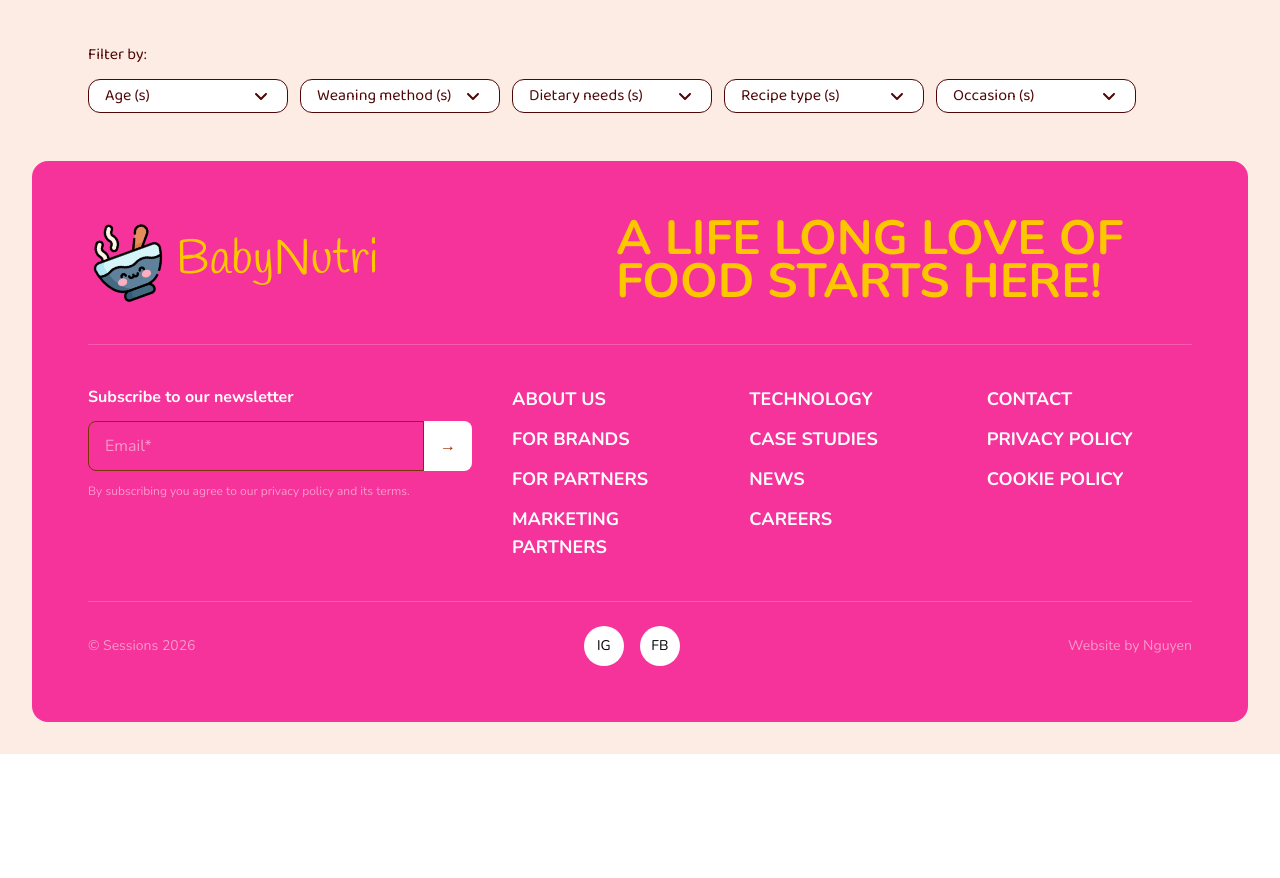
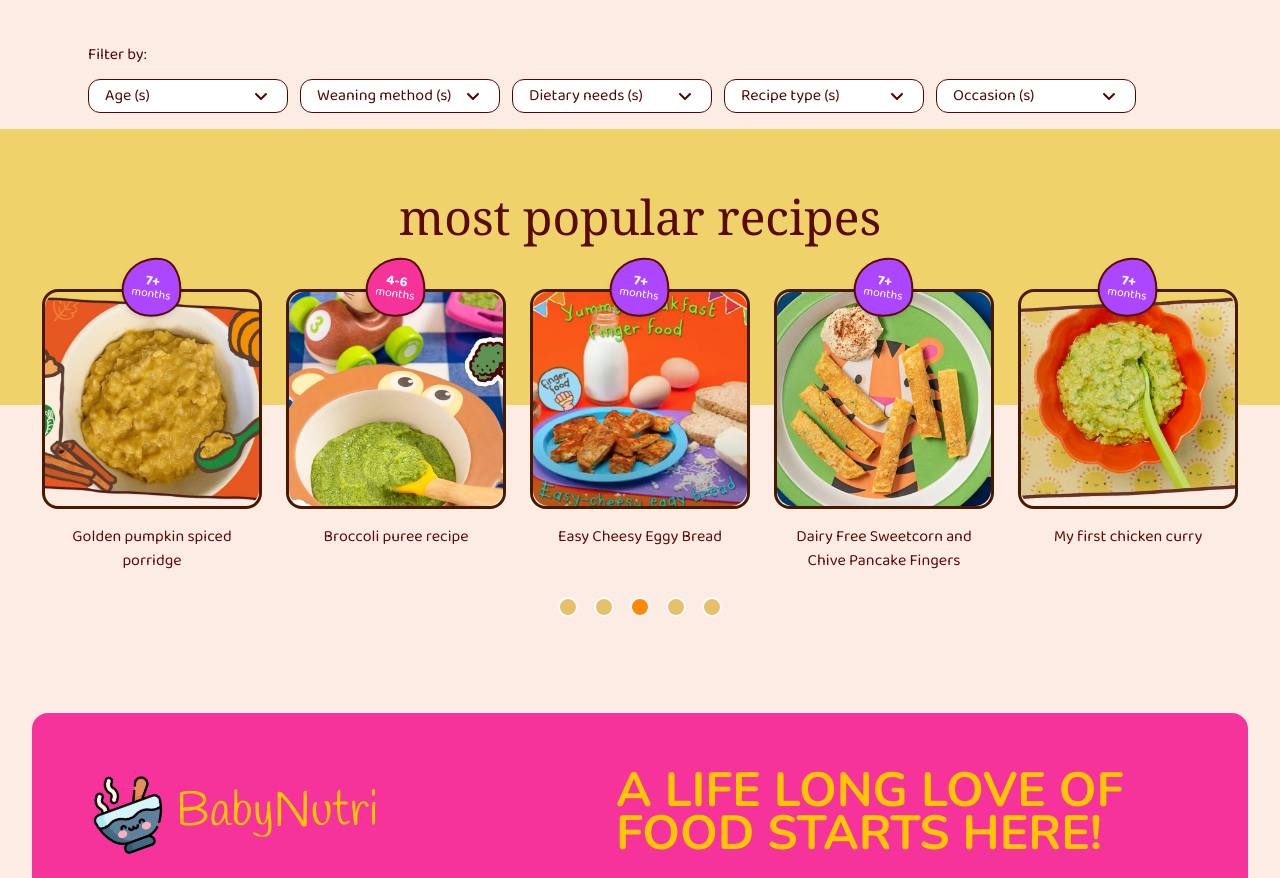
Before and after one commit to ngminhnguyen/Capstone2, a Next.js app: page /recipes in a window 1280 px wide. Shown: the part 568-1446 px from the top of the page. Before the commit the page ends 1322 px from the top, so only its background shows below. Built offline with nearby package versions, Linux system fonts and the light colour scheme.

Commit message:
Update page.tsx

```diff
--- a/src/app/recipes/page.tsx
+++ b/src/app/recipes/page.tsx
@@ -19,7 +19,7 @@
     const [OccasionFilter, setOccasionFilter] = useState<string[]>([]);
 
     // DATA demo
-    const recipes = [
+    const recipesFind = [
         { name: "Recipe 1", age: "6 months +" },
         { name: "Recipe 2", age: "7 months +" },
         { name: "Recipe 3", age: "10 months +" },
@@ -28,8 +28,42 @@
     // FILTER LOGIC
     const filteredData =
         ageFilter.length === 0
-            ? recipes
-            : recipes.filter((item) => ageFilter.includes(item.age));
+            ? recipesFind
+            : recipesFind.filter((item) => ageFilter.includes(item.age));
+
+    //Recipes
+    const recipesPopular = [
+        {
+            title: "Golden pumpkin spiced porridge",
+            img: "/images/popularRecipe1.webp",
+            age: "7+ months",
+            color: "bg-purple-500",
+        },
+        {
+            title: "Broccoli puree recipe",
+            img: "/images/popularRecipe2.webp",
+            age: "4-6 months",
+            color: "bg-pink-500",
+        },
+        {
+            title: "Easy Cheesy Eggy Bread",
+            img: "/images/popularRecipe3.webp",
+            age: "7+ months",
+            color: "bg-purple-500",
+        },
+        {
+            title: "Dairy Free Sweetcorn and Chive Pancake Fingers",
+            img: "/images/popularRecipe4.webp",
+            age: "7+ months",
+            color: "bg-purple-500",
+        },
+        {
+            title: "My first chicken curry",
+            img: "/images/popularRecipe5.webp",
+            age: "7+ months",
+            color: "bg-purple-500",
+        },
+    ];
 
     return (
         <div
@@ -189,6 +223,86 @@
                                     />
                                 </div> */}
                 </div>
+                {/* RECIPES */}
+                <section className="relative w-full py-16">
+                    {/* BACKGROUND 1/2 */}
+                    <div className="absolute top-0 left-0 w-full h-1/2 bg-[#EFD36A] z-0"></div>
+
+                    {/* CONTENT */}
+                    <div className="relative z-10">
+                        {/* TITLE */}
+                        <h2 className="text-center text-4xl md:text-5xl font-serif text-[#5A0A0A] mb-12">
+                            most popular recipes
+                        </h2>
+
+                        {/* CARDS */}
+                        <div className="flex justify-center gap-6 px-6">
+                            {recipesPopular.map((item, index) => (
+                                <div
+                                    key={index}
+                                    className="relative flex flex-col items-center"
+                                >
+                                    {/* BADGE */}
+                                    <div
+                                        className={`absolute -top-8 left-1/2 -translate-x-1/2 z-20`}
+                                    >
+                                        <div
+                                            className={`
+                                     ${item.color}
+                                    w-15 h-15
+                                    flex flex-col items-center justify-center
+                                     text-white
+                                    border-2 border-[#5A0A0A]
+                                    shadow-md
+                                    rotate-[8deg]
+                                    rounded-[60%_40%_55%_45%/55%_60%_40%_45%]
+                                    `}
+                                        >
+                                            <span className="text-[14px] font-bold leading-none">
+                                                {item.age.split(" ")[0]}
+                                            </span>
+                                            <span className="text-[12px] leading-none">
+                                                {item.age.split(" ")[1]}
+                                            </span>
+                                        </div>
+                                    </div>
+                                    {/* CARD */}
+                                    <div className=" w-55 overflow-visible">
+                                        {/* IMAGE */}
+                                        <div className="border-3 border-amber-950 rounded-2xl">
+                                            <img
+                                                src={item.img}
+                                                alt={item.title}
+                                                className="w-full object-cover rounded-2xl"
+                                                width={400}
+                                                height={300}
+                                            />
+                                        </div>
+                                    </div>
+
+                                    {/* TITLE */}
+                                    <p className="mt-4 text-center text-[#5A0A0A] font-medium max-w-50">
+                                        {item.title}
+                                    </p>
+                                </div>
+                            ))}
+                        </div>
+
+                        {/* DOTS */}
+                        <div className="flex justify-center gap-4 mt-6">
+                            {[0, 1, 2, 3, 4].map((dot) => (
+                                <div
+                                    key={dot}
+                                    className={`w-5 h-5 rounded-full border-2 border-white ${
+                                        dot === 2
+                                            ? "bg-orange-400"
+                                            : "bg-[#E6C06A]"
+                                    }`}
+                                />
+                            ))}
+                        </div>
+                    </div>
+                </section>
             </main>
             <Footer />
         </div>
```
